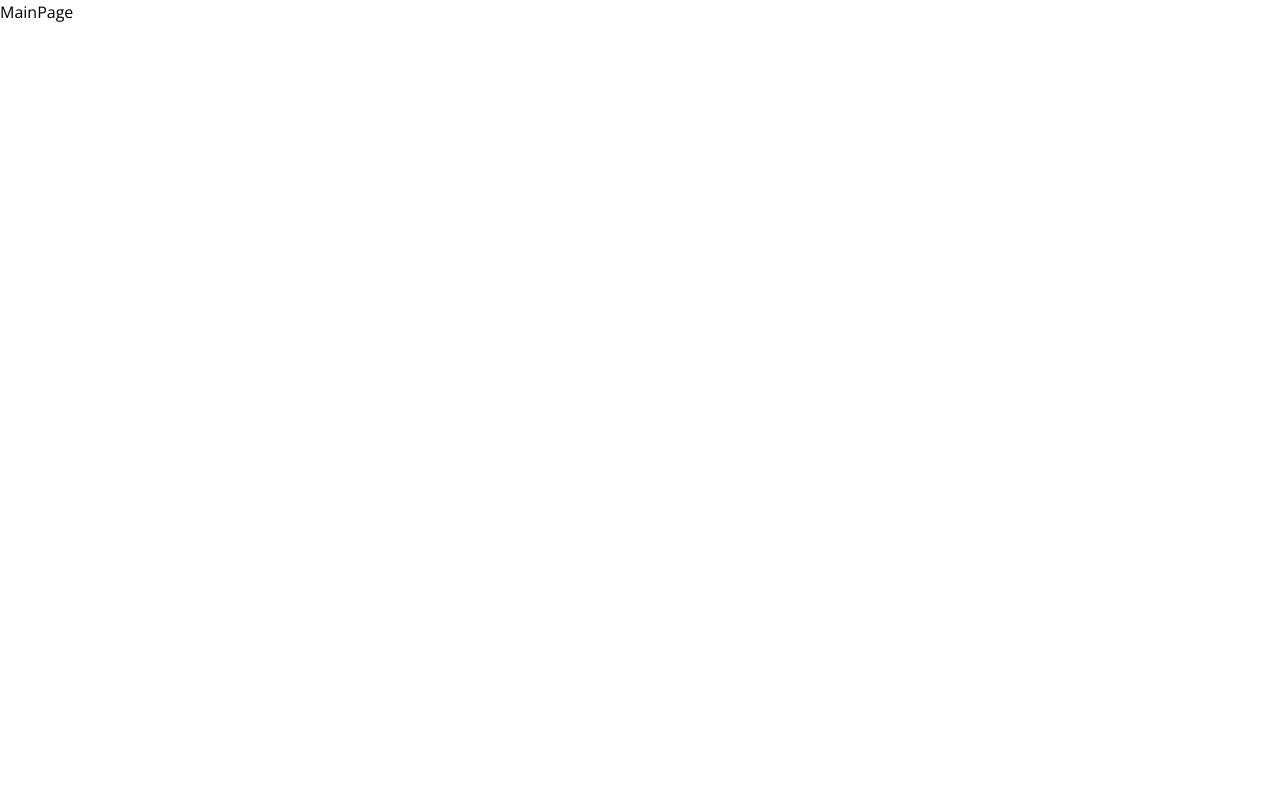
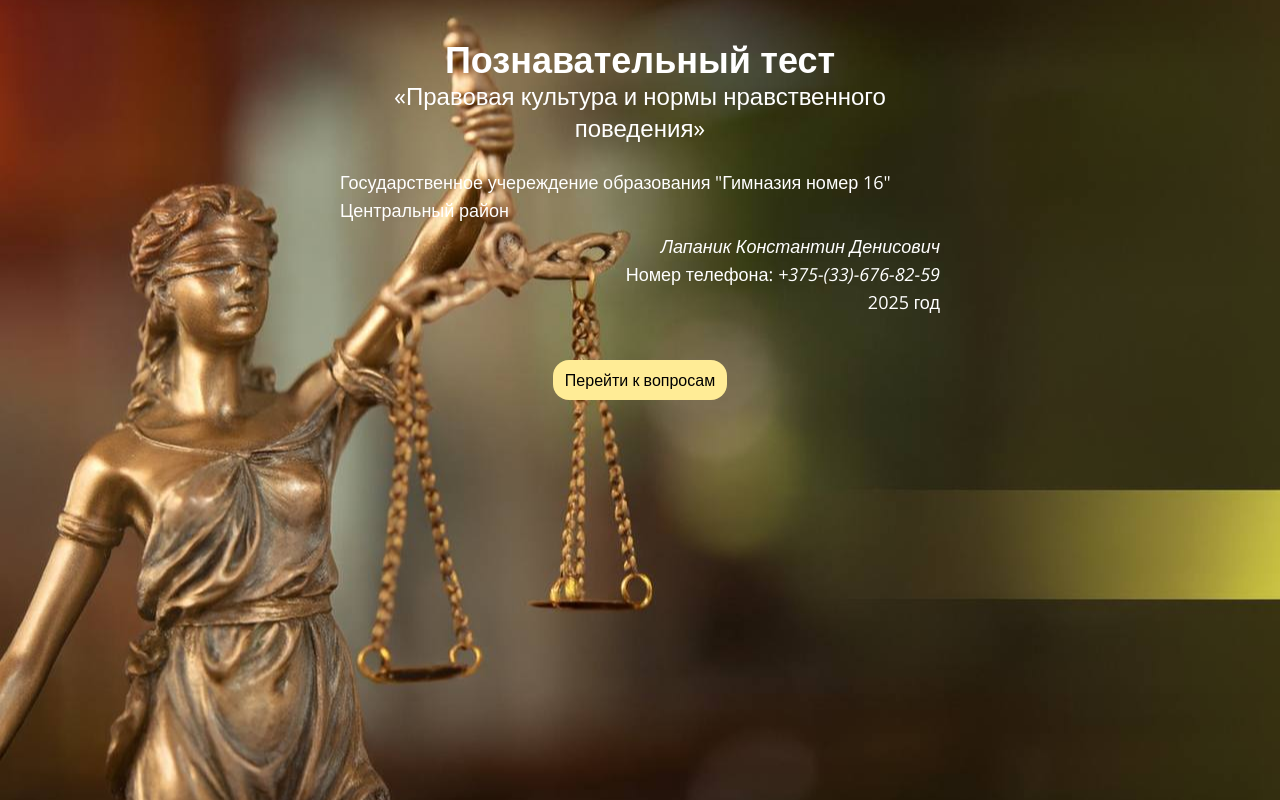
Before and after one commit to klapanik/gymn_16_test, a React (Vite) app: page /home in a window 1280 px wide. Built offline with nearby package versions, Linux system fonts and the light colour scheme; a web font is replaced by a local one.

Commit message:
feat: add main page component

```diff
--- a/src/pages/MainPage.tsx
+++ b/src/pages/MainPage.tsx
@@ -1,5 +1,44 @@
+import { useNavigate } from "react-router-dom"
+
 export function MainPage() {
+    const navigate = useNavigate();
+
+    const goToTest = () => { navigate('./test') }
+
     return (
-        <div>MainPage</div>
+        <section className="bg-[url('../../public/images/background/main_bg.jpg')]
+            bg-center bg-no-repeat bg-cover h-screen text-white p-10">
+
+            <div className="my-auto flex flex-col items-center max-w-150 mx-auto">
+                <header className="w-full mb-6">
+                    <h1 className="text-4xl font-semibold text-center">Познавательный тест</h1>
+                    <h2 className="text-2xl text-center">«Правовая культура и нормы нравственного поведения»</h2>
+                </header>
+
+                <main className="w-full">
+                    <ul className="text-lg font-normal mb-11">
+                        <li><p>Государственное учереждение образования "Гимназия номер 16"</p></li>
+                        <li><p>Центральный район</p></li>
+                        <div className="text-end mt-2">
+                            <li><p><i>Лапаник Константин Денисович</i></p></li>
+                            <li><p>Номер телефона: <a
+                                href="tel:+375336768259"
+                                className="font-light transition-colors duration-300
+                                hover:text-blue-500">
+                                <i>+375-(33)-676-82-59</i>
+                            </a></p></li>
+                            <li><p>2025 год</p></li>
+                        </div>
+                    </ul>
+
+                    <button
+                        onClick={() => goToTest()}
+                        type="button"
+                        className="block mx-auto primary-button">
+                        Перейти к вопросам
+                    </button>
+                </main>
+            </div>
+        </section>
     )
 }
```
